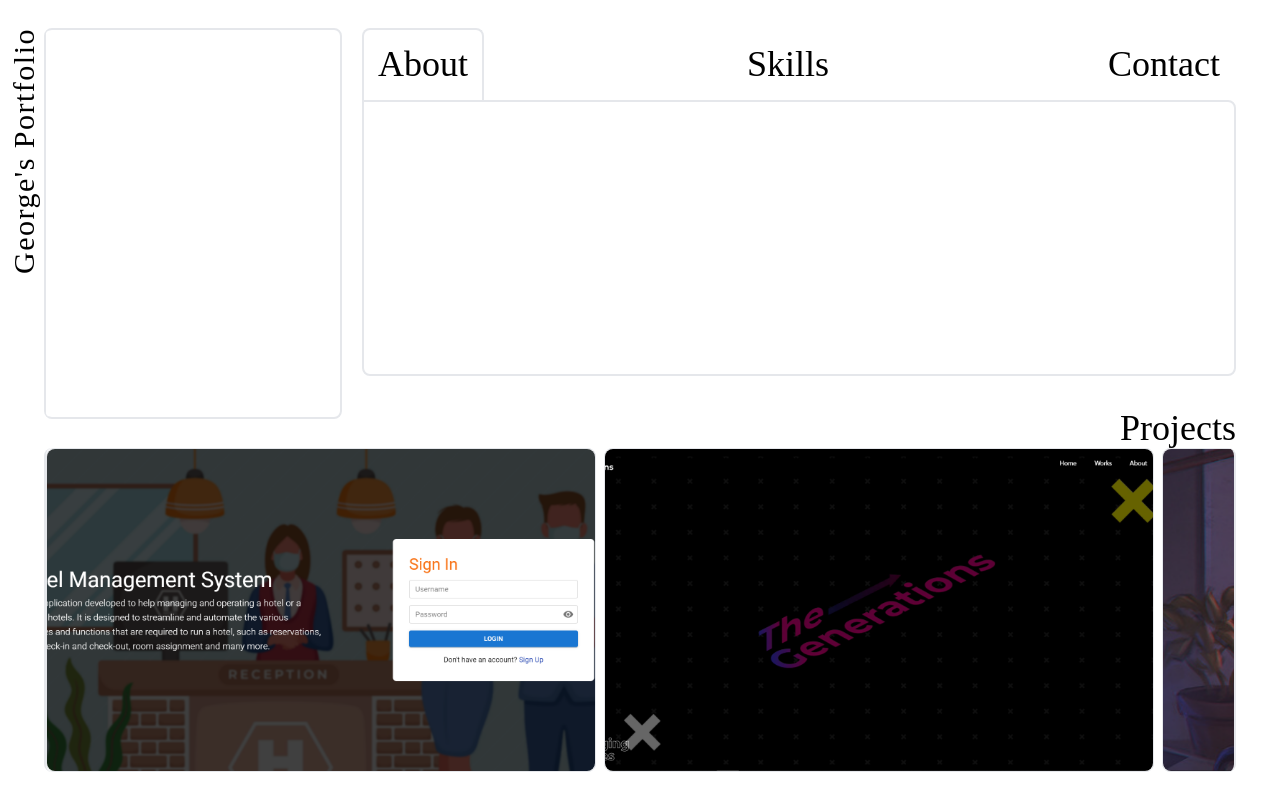
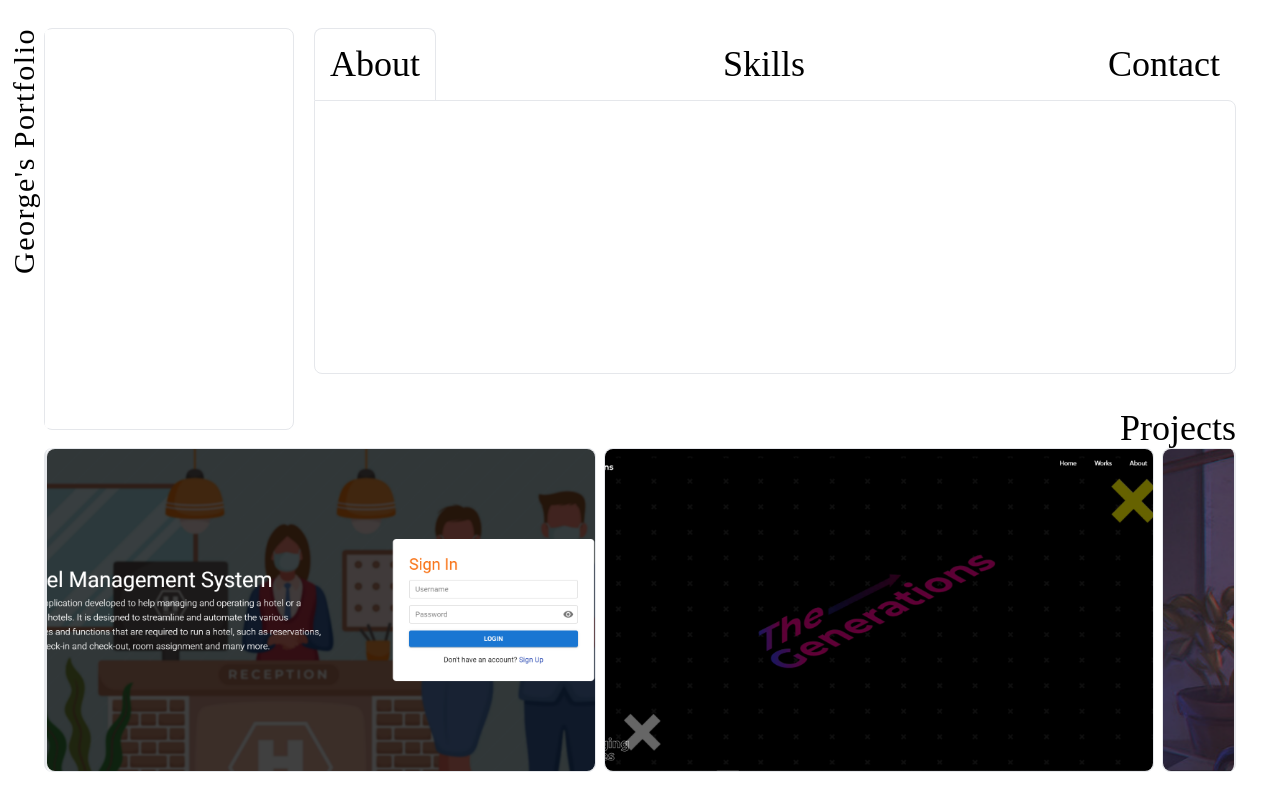
Before and after one commit to drfrank66613/personal-portfolio-website, a Next.js app: page / in a window 1280 px wide. Built offline with nearby package versions, Linux system fonts and the light colour scheme; a web font is replaced by a local one.

Commit message:
Update _app.tsx
modify styles for more responsive design

```diff
--- a/pages/_app.tsx
+++ b/pages/_app.tsx
@@ -56,8 +56,8 @@ export default function App({ Component, pageProps }: AppPropsWithLayout) {
       </aside>
 
       <main className="h-full flex flex-col px-3 md:px-11 pt-16 pb-6 md:py-7 ">
-        <div className="flex h-fit min-h-[40%] lg:h-[50%] lg:space-x-5">
-          <aside className="relative xl:h-[105%] lg:h-[110%] lg:min-w-[25%] hidden lg:block border xl:border-2 rounded-lg">
+        <div className="flex h-fit lg:h-[50%] min-h-[40%] max-h-[50%] lg:space-x-5">
+          <aside className="relative lg:h-[109%] xl:h-[108%] lg:min-w-[200px] xl:min-w-[250px] hidden lg:block border rounded-lg">
             <Logo />
           </aside>
 
@@ -78,7 +78,7 @@ export default function App({ Component, pageProps }: AppPropsWithLayout) {
                         ease: "easeOut",
                       }}
                       layoutId="border"
-                      className="absolute inset-0 border border-b-0 xl:border-2 xl:border-b-0 rounded-t-lg -z-10"
+                      className="absolute inset-0 border border-b-0 rounded-t-lg -z-10"
                     />
                   ) : null}
                 </Link>
@@ -86,7 +86,7 @@ export default function App({ Component, pageProps }: AppPropsWithLayout) {
             </nav>
             <AnimatePresence mode="wait">
               <motion.article
-                className={`content-border border xl:border-2 ${borderTopStyle} rounded-lg overflow-auto`}
+                className={`content-border border ${borderTopStyle} rounded-lg overflow-auto`}
                 key={currentPath}
                 variants={containerVariants}
                 initial="hidden"
```
